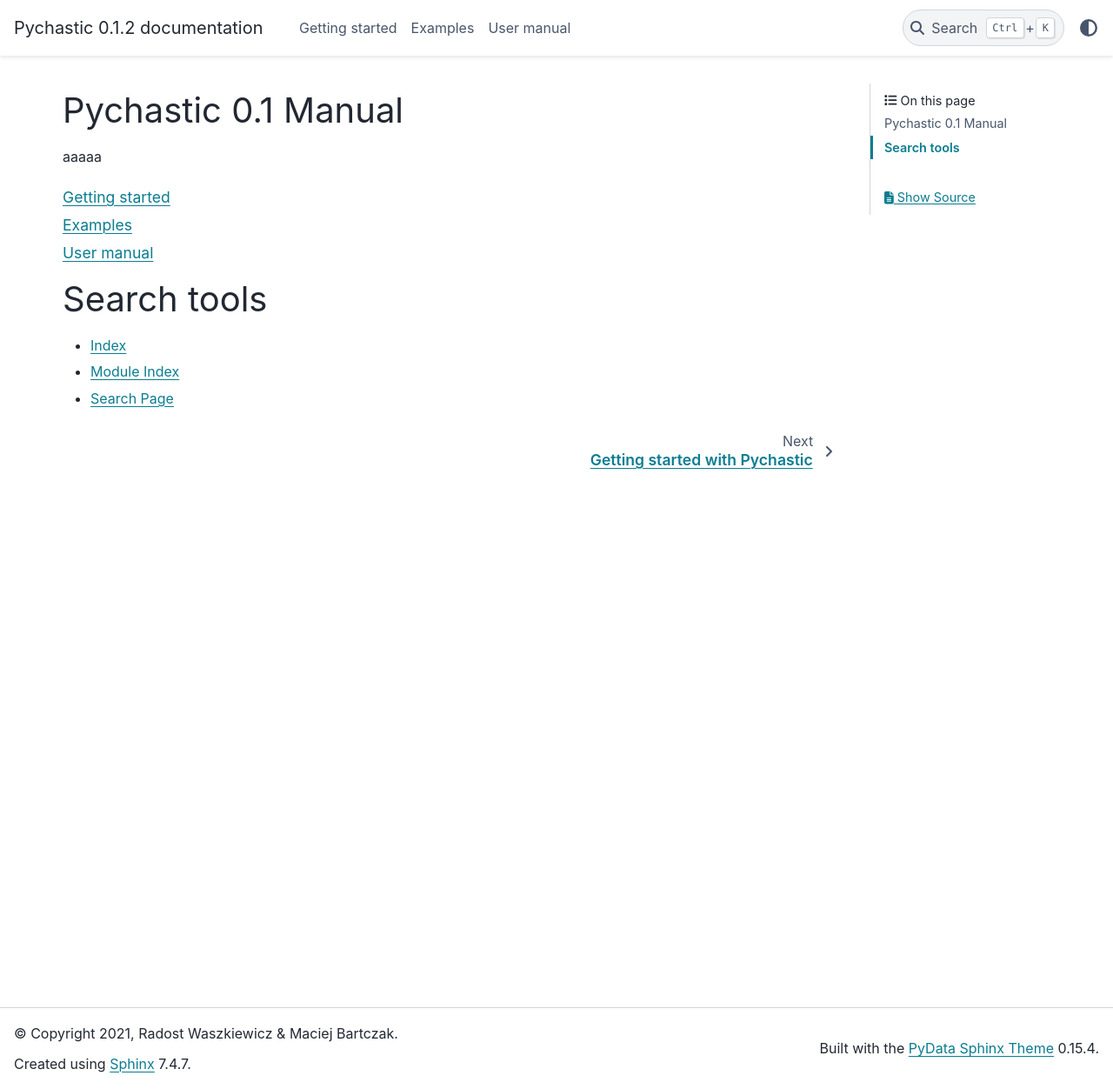
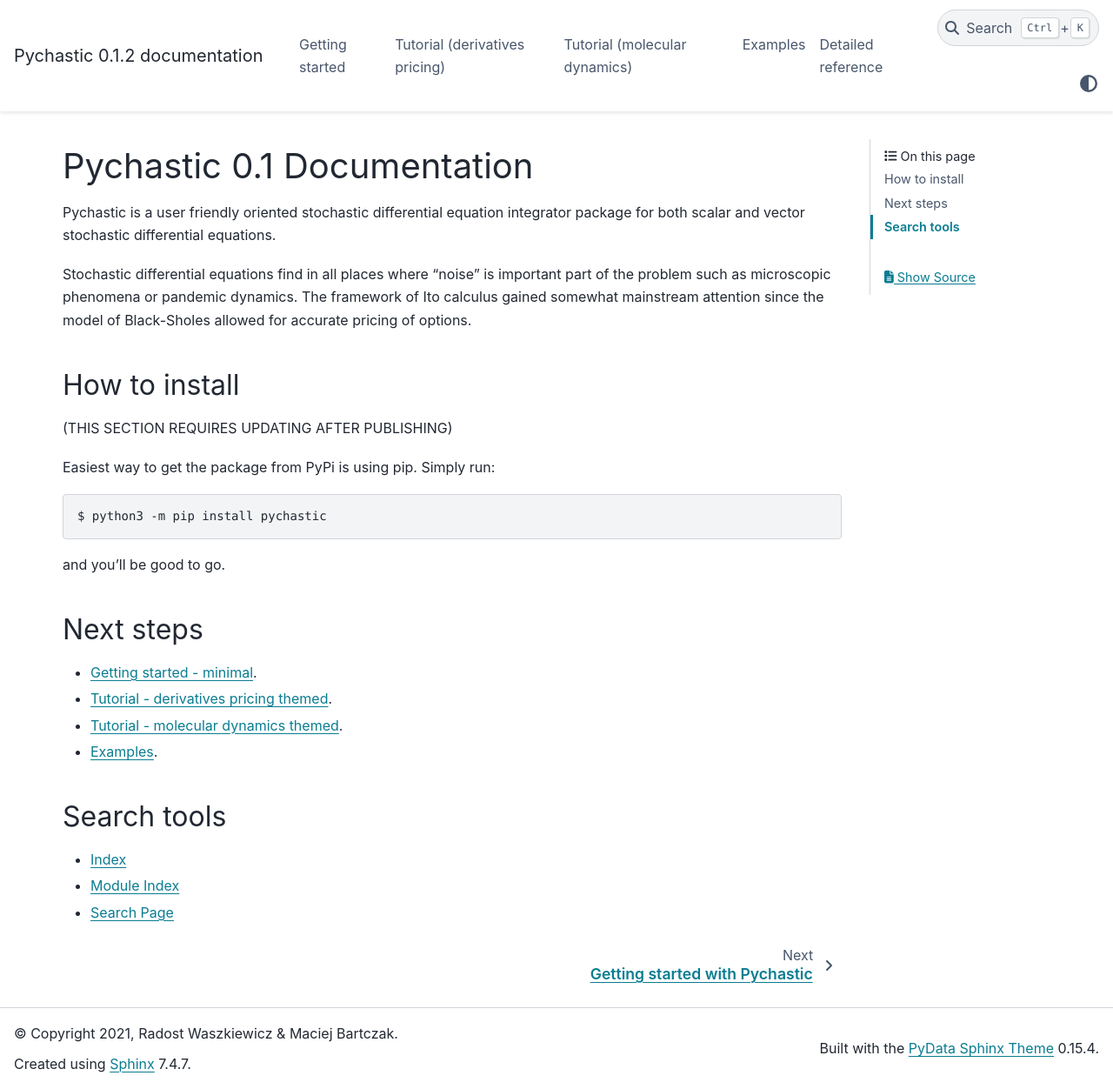
Before and after one commit to RadostW/stochastic, a Sphinx documentation site: the page built from docs/source/index.rst, in a window 1280 px wide and 1252 px high. Shown: the whole window at 87% size. Built offline with Sphinx 7.4.7 and the PyData theme 0.15.4, drawn with Linux system fonts in a browser that asks for light colours.

Commit message:
Towards tutorials. Towards commutative-milstein VectorSDESovler. Less ugly pages in documentation.

```diff
--- a/docs/source/conf.py
+++ b/docs/source/conf.py
@@ -55,6 +55,13 @@
 
 html_theme = "pydata_sphinx_theme"
 
+html_sidebars = {
+   'begginer': [],  # Hide sidebar
+   'optionpricing': [],  # Hide sidebar
+   'moleculardynamics': [],  # Hide sidebar
+   'examples': [],  # Hide sidebar
+}
+
 
 
 # Add any paths that contain custom static files (such as style sheets) here,
--- a/docs/source/index.rst
+++ b/docs/source/index.rst
@@ -1,20 +1,49 @@
-Pychastic 0.1 Manual
-====================
-
-aaaaa
+Pychastic 0.1 Documentation
+===========================
 
 .. toctree::
+   :hidden:
    :maxdepth: 1
 
    Getting started <begginer>
+   Tutorial (derivatives pricing) <optionpricing>
+   Tutorial (molecular dynamics) <moleculardynamics>
    Examples <examples>
-   User manual <reference>
+   Detailed reference <reference>
 
+Pychastic is a user friendly oriented stochastic differential equation
+integrator package for both scalar and vector stochastic differential
+equations.
 
+Stochastic differential equations find in all places where "noise" is
+important part of the problem such as microscopic phenomena or pandemic
+dynamics. The framework of Ito calculus gained somewhat mainstream
+attention since the model of Black-Sholes allowed for accurate pricing of
+options.
 
+How to install
+''''''''''''''
+
+(THIS SECTION REQUIRES UPDATING AFTER PUBLISHING)
+
+Easiest way to get the package from PyPi is using pip. Simply run:
+
+.. prompt:: bash $ auto
+
+  $ python3 -m pip install pychastic
+
+and you'll be good to go.
+
+Next steps
+''''''''''
+
+* :doc:`Getting started - minimal<begginer>`.
+* :doc:`Tutorial - derivatives pricing  themed<optionpricing>`.
+* :doc:`Tutorial - molecular dynamics themed<moleculardynamics>`.
+* :doc:`Examples <examples>`.
 
 Search tools
-============
+''''''''''''
 
 * :ref:`genindex`
 * :ref:`modindex`
--- /dev/null
+++ b/docs/source/moleculardynamics.rst
@@ -0,0 +1,4 @@
+Pychastic for molecular simulations
+===================================
+
+This page intentionally left blank
```
Also changed, not shown: docs/source/optionpricing.rst (added, +167 -0 lines), 2 other files.
